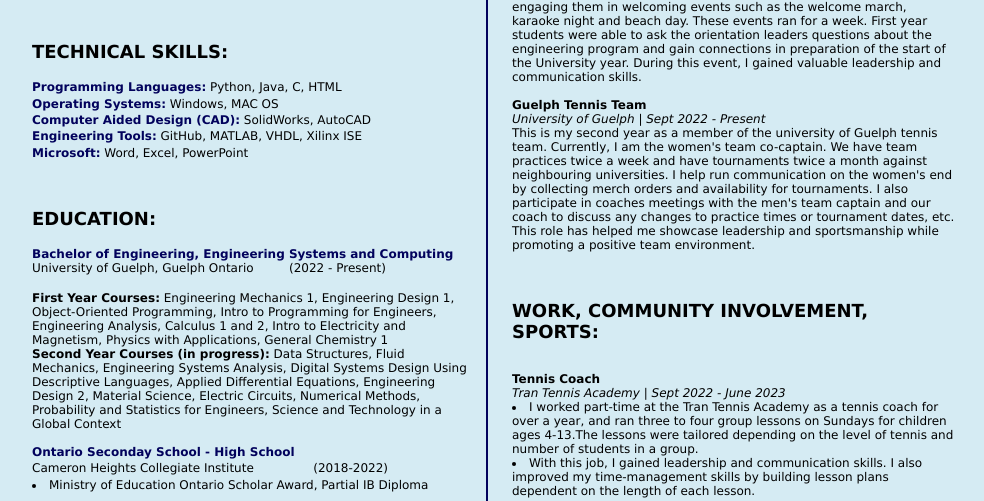
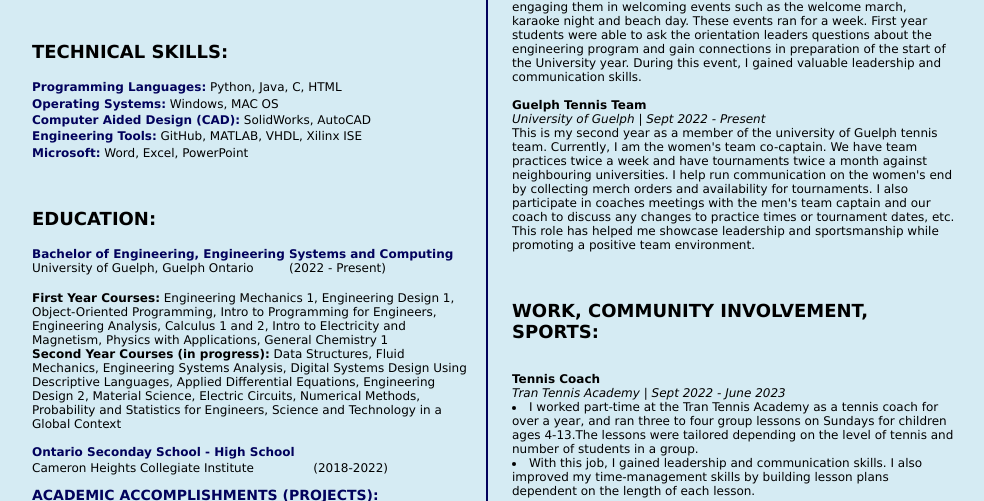
Before and after one commit to agihekler/Resume, a plain HTML site: page index.html in a window 1280 px wide. Shown: the part 295-796 px from the top of the page, without its empty margins (152-1136 px from the left). Drawn offline with Linux system fonts and the light colour scheme.

Commit message:
removed section

```diff
--- a/index.html
+++ b/index.html
@@ -88,7 +88,7 @@
                 <p>
                     Cameron Heights Collegiate Institute
                     &emsp;&emsp;&emsp;&emsp;&nbsp;&nbsp;(2018-2022)<br>
-                    <li>Ministry of Education Ontario Scholar Award, Partial IB Diploma</li>
+
                 <font color="#02025C">
                 <h3><b><p style="font-size: 14px">ACADEMIC ACCOMPLISHMENTS (PROJECTS):</font></p></b></h3>
                 </p>   <b>File Processing (2023):</b> </br>I completed this project in the second semester of my first year as a major assignment in my Object Oriented programming class. It was programmed in Java in NetBeans environment to meet the task assigned by the Laserfiche company.
```
